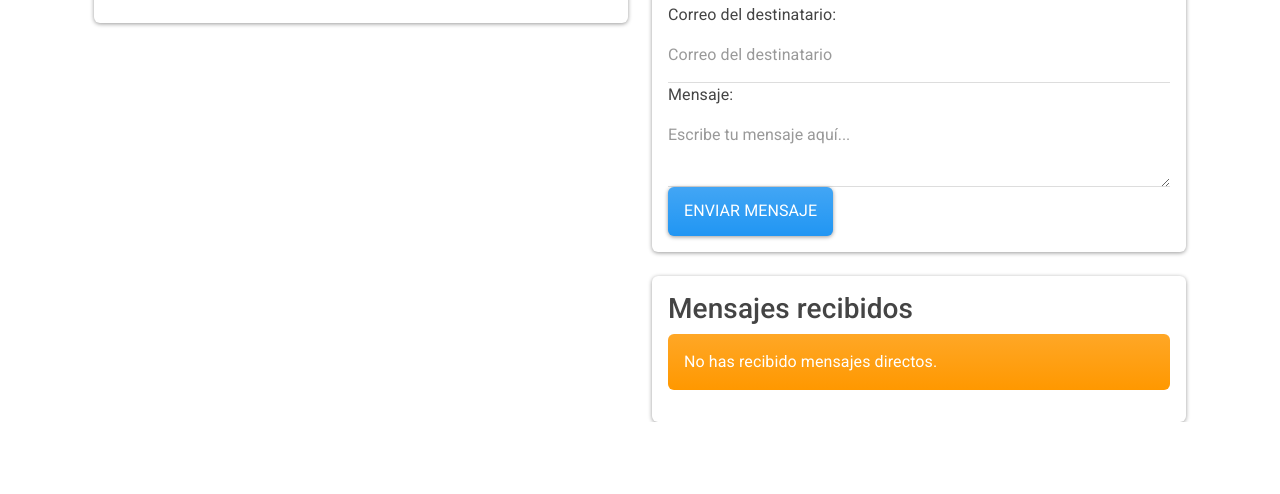
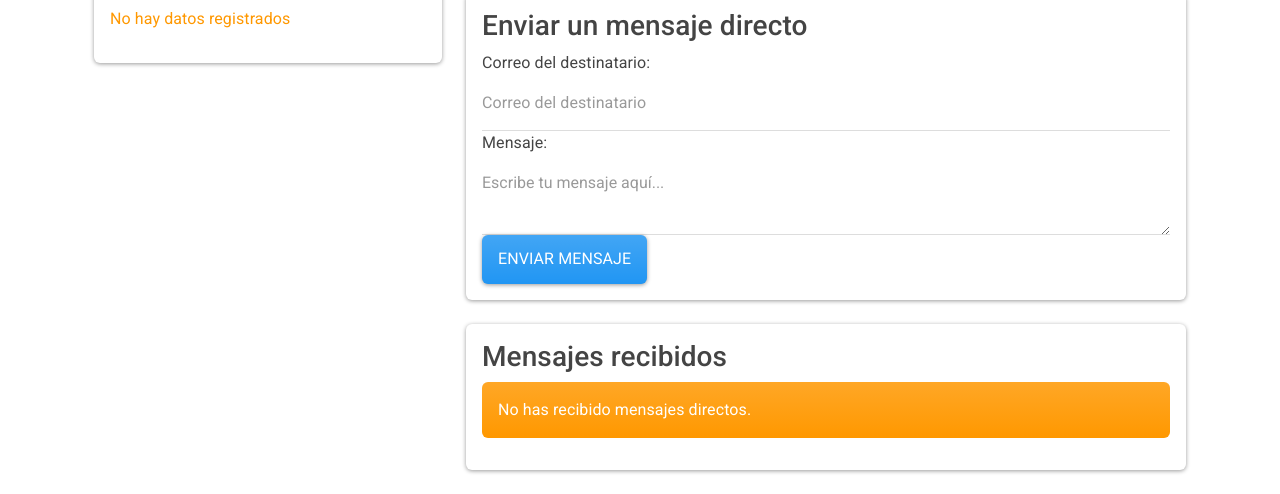
Before and after one commit to JesusMachaca/Sist_Dist-2, a Flask app: page /autenticacion/dashboard in a window 1280 px wide. Shown: the part 507-1001 px from the top of the page. Before the commit the page ends 929 px from the top, so only its background shows below. Run offline with Flask 3, Linux system fonts and the light colour scheme; the visitor is signed in with stand-in values (Sample User, id 1); data that the repository does not hold is empty; some libraries are stand-ins or nearby versions.

Commit message:
Update dashboard.html

```diff
--- a/templates/dashboard.html
+++ b/templates/dashboard.html
@@ -4,7 +4,7 @@
 <div class="container">
     <div class="row content-md-center">
         <!-- Columna con datos de perfil -->
-        <div class="col">
+        <div class="col-md-4 mb-4">
             <div class="card card-body">
                 <h3 class="card-title">Datos de perfil</h3>
                 <div class="row content-md-center">
@@ -33,9 +33,9 @@
         </div>
 
         <!-- Columna con registro de publicaciones y sesiones -->
-        <div class="col">
+        <div class="col-md-8">
             <!-- Registro de publicaciones -->
-            <div class="card card-body">
+            <div class="card card-body mb-4">
                 <h3 class="card-title">Registro de publicaciones</h3>
                 <table class="table table-hover">
                     <thead>
@@ -63,7 +63,7 @@
             </div>
 
             <!-- Registro de sesiones -->
-            <div class="card card-body">
+            <div class="card card-body mb-4">
                 <h3 class="card-title">Registro de Sesiones</h3>
                 <table class="table table-hover">
                     <thead>
@@ -91,7 +91,7 @@
             </div>
 
             <!-- Enviar mensaje directo -->
-            <div class="card card-body">
+            <div class="card card-body mb-4">
                 <h3 class="card-title">Enviar un mensaje directo</h3>
                 <form action="/mensajes/enviar" method="POST">
                     <div class="form-group">
@@ -107,7 +107,7 @@
             </div>
 
             <!-- Mensajes recibidos -->
-            <div class="card card-body mt-4">
+            <div class="card card-body mb-4">
                 <h3 class="card-title">Mensajes recibidos</h3>
                 {% if mensajes %}
                 <table class="table table-hover">
```
